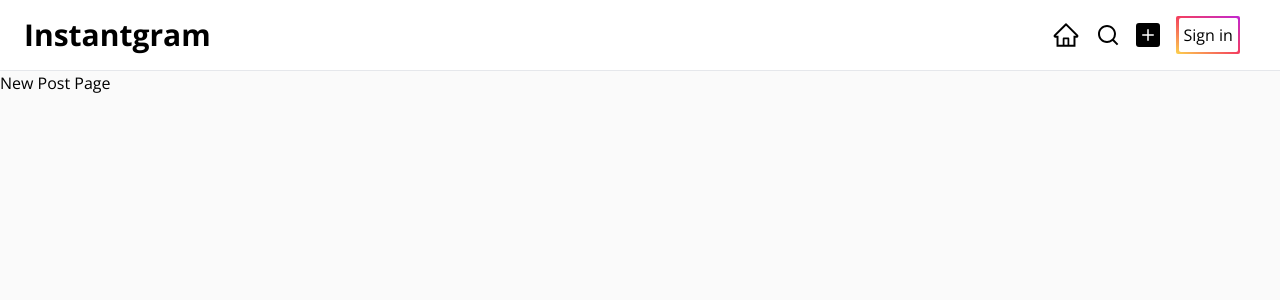
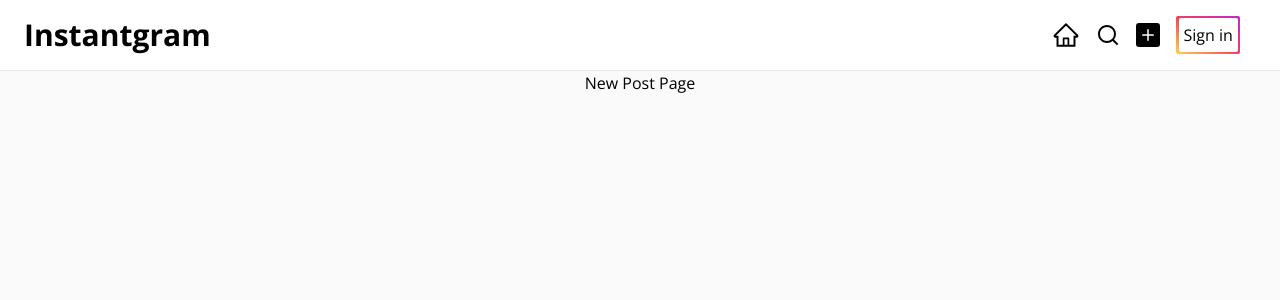
Before and after one commit to 95rolancia/next13-sanity-practice, a Next.js app: page /new in a window 1280 px wide. Shown: the top 300 px of the page. Built offline with nearby package versions, Linux system fonts and the light colour scheme; no server answers.

Commit message:
fix: className 오타 수정

```diff
--- a/src/app/layout.tsx
+++ b/src/app/layout.tsx
@@ -29,7 +29,7 @@ export default function RootLayout({
               <Navbar />
             </div>
           </header>
-          <main className="w-full flex justify-cente max-w-screen-xl mx-auto">
+          <main className="w-full flex justify-center max-w-screen-xl mx-auto">
             <SWRConfigContext>{children}</SWRConfigContext>
           </main>
         </AuthProvider>
```
